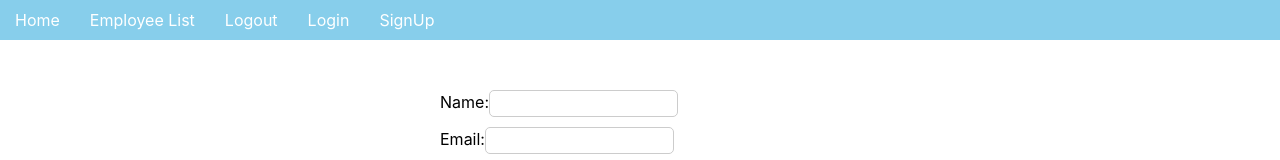
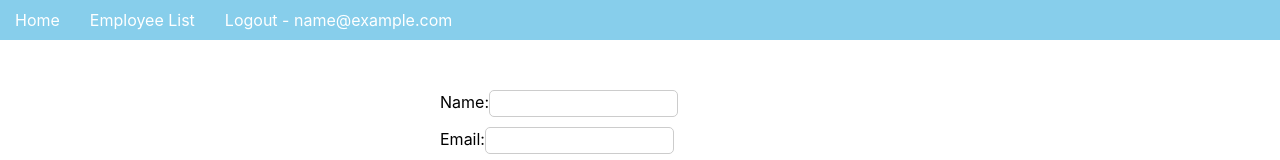
Before and after one commit to FireKatty/DealsDray, a React (Create React App) app in the folder react/front-end/: page / in a window 1280 px wide. Shown: the top 160 px of the page. Built offline with nearby package versions, Linux system fonts and the light colour scheme; sample sign-in values are in the browser's storage.

Commit message:
code update

```diff
--- a/react/front-end/src/App.css
+++ b/react/front-end/src/App.css
@@ -15,10 +15,14 @@
   background: skyblue;
 }
 
-.nav-right{
+.right{
+  margin: 0;
+  padding: 0;
+  background: skyblue;
   text-align: right;
   padding-right: 10%;
 }
+
 
 .SignUp{
   margin-left: 30%;
--- a/react/front-end/src/components/SignUp.js
+++ b/react/front-end/src/components/SignUp.js
@@ -5,8 +5,9 @@ import { useNavigate } from "react-router-dom";
 
 const SignUp = ()=>{
     const navigate = useNavigate();
-    const auth = localStorage.getItem('user');
+
     useEffect(()=>{
+        const auth = localStorage.getItem('user');
         if (auth){
             navigate("/")
         }
@@ -26,7 +27,7 @@ const SignUp = ()=>{
             });
             result = await result.json();
             console.log(result);
-            localStorage.setItem("user",JSON.stringify(result.result));
+            localStorage.setItem("user",JSON.stringify(result));
 
             navigate("/");
 
--- a/react/front-end/src/components/nav.js
+++ b/react/front-end/src/components/nav.js
@@ -13,11 +13,13 @@ const Nav = ()=>{
         <div>
 
 
-            {
+            {auth ?
                 <ul className='nav-ul'><>
                 <li><Link to="/">Home</Link></li>
                 <li><Link to="/add">Employee List</Link></li>
-                <li className='nav-right'><Link onClick={logout} to="/signup">Logout </Link></li>
+                <li className='right'><Link onClick={logout} to="/signup">Logout - {JSON.parse(auth).email} </Link></li>
+                </></ul>:
+                <ul className='nav-ul nav-right'><>
                 <li><Link to='/login'>Login</Link></li>
                 <li><Link to="/signup">SignUp</Link></li>
                 </></ul>
```
Also changed, not shown: 1 other file (tests, documents, lock files or other folders).
